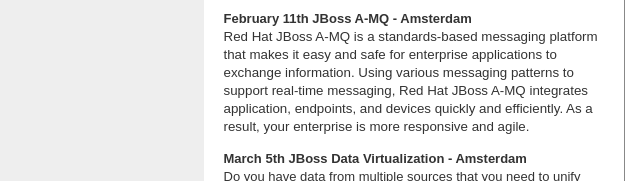
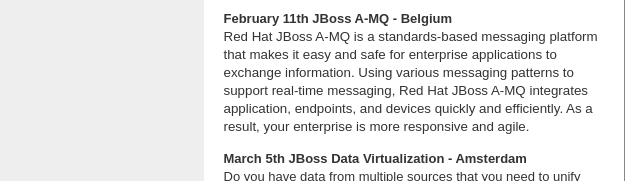
Before and after one commit to cvanball/cvanball.github.io, a plain HTML site: page index.html in a window 1280 px wide. Shown: the part 889-1070 px from the top of the page, 108-748 px from the left. Drawn offline with Linux system fonts and the light colour scheme.

Commit message:
Changed landing page

```diff
--- a/index.html
+++ b/index.html
@@ -40,7 +40,7 @@
 Red Hat JBoss Data Grid handles unprecedented transaction volumes, meet high uptime requirements, deploy into hybrid cloud environments, provide access to accurate, real-time information and streamline interaction with complex and rigid data tiers.
 </p>
 <p>
-    <strong><font size="2">February 11th JBoss A-MQ - Amsterdam&nbsp;</font><br/></strong>Red Hat JBoss A-MQ is a standards-based messaging platform that makes it easy and safe for enterprise applications to exchange information. Using various messaging patterns to support real-time messaging, Red Hat JBoss A-MQ integrates application, endpoints, and devices quickly and efficiently. As a result, your enterprise is more responsive and agile.
+    <strong><font size="2">February 11th JBoss A-MQ - Belgium&nbsp;</font><br/></strong>Red Hat JBoss A-MQ is a standards-based messaging platform that makes it easy and safe for enterprise applications to exchange information. Using various messaging patterns to support real-time messaging, Red Hat JBoss A-MQ integrates application, endpoints, and devices quickly and efficiently. As a result, your enterprise is more responsive and agile.
 </p>
 <p>
     <font size="2"><strong>March 5th JBoss Data Virtualization - Amsterdam</strong><br>Do you have data from multiple sources&nbsp;that you need to unify into a single trusted, accurate, accountable source? Need to integrate new and changed data sources in your application infrastructure? Get to know Red Hat JBoss Data Virtualization, the best way to work with data across several systems.</font>
```
